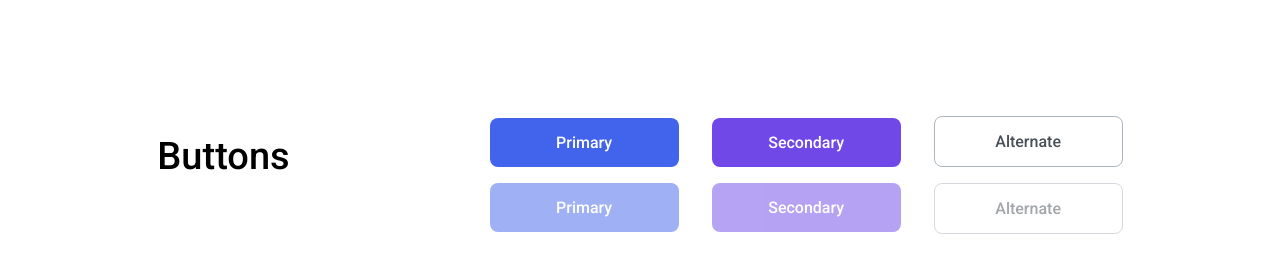
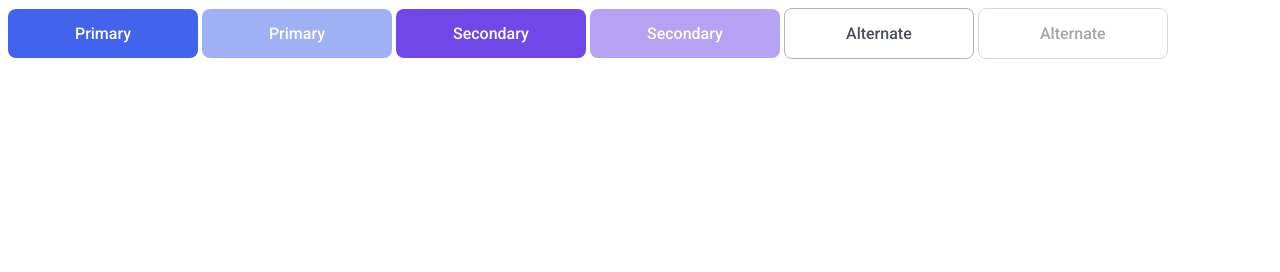
Before and after one commit to js-tasks-ru/htmlcss-20210916_ivansacara, a website: page 03-lection1/01-button/index.html in a window 1280 px wide. Drawn offline with Linux system fonts and the light colour scheme.

Commit message:
refactor

```diff
--- a/03-lection1/01-button/button.css
+++ b/03-lection1/01-button/button.css
@@ -1,40 +1,10 @@
-.buttons {
-  display: flex;
-  justify-content: center;
-  padding-top: 100px;
-}
-.buttons__text {
-  margin-right: 200px;
-}
-.buttons__title {
-  font-size: 38px;
-  line-height: 46px;
-  font-weight: 500;
-}
-.buttons__content {
-  display: flex;
-  align-items: center;
-}
-.button {
-  display: flex;
-  flex-direction: column;
-}
-.buttons__secondary {
-  margin: 0 33px;
-}
-.button__primary,
-.button__secondary,
-.button__alternate {
-  margin: 8px 0;
-}
 .btn {
   font-size: 16px;
   line-height: 19px;
   font-weight: 500;
   border-radius: 8px;
-  padding: 15px 0;
+  padding: 15px 15px;
   white-space: nowrap;
-  width: 189px;
   cursor: pointer;
   transition: all 0.3s ease;
 }
--- a/03-lection1/01-button/index.html
+++ b/03-lection1/01-button/index.html
@@ -5,30 +5,24 @@
 <head>
   <link rel="stylesheet" href="../../assets/css/main.css">
   <link rel="stylesheet" href="./button.css">
+  <style>
+    .buttons__btn {
+      max-width: 190px;
+      width: 100%;
+    }
+  </style>
 </head>
 
 <body>
   <div class="buttons">
-    <div class="buttons__text">
-      <h1 class="buttons__title">
-        Buttons
-      </h1>
-    </div>
-    <div class="buttons__content">
-      <div class="buttons__primary button">
-        <button class="button__primary btn btn--primary">Primary</button>
-        <button class="button__primary btn btn--primary btn--disabled">Primary</button>
-      </div>
-      <div class="buttons__secondary button ">
-        <button class="button__secondary btn btn--secondary">Secondary</button>
-        <button class="button__secondary btn btn--secondary btn--disabled">Secondary</button>
-      </div>
-      <div class="buttons__alternate button">
-        <button class="button__alternate btn btn--alternative">Alternate</button>
-        <button class="button__alternate btn btn--alternative btn--disabled">Alternate</button>
-      </div>
-    </div>
+    <button class="buttons__btn btn btn--primary">Primary</button>
+    <button class="buttons__btn btn btn--primary btn--disabled">Primary</button>
+    <button class="buttons__btn btn btn--secondary">Secondary</button>
+    <button class="buttons__btn btn btn--secondary btn--disabled">Secondary</button>
+    <button class="buttons__btn btn btn--alternative">Alternate</button>
+    <button class="buttons__btn btn btn--alternative btn--disabled">Alternate</button>
   </div>
+
 </body>
 
 </html>
```
